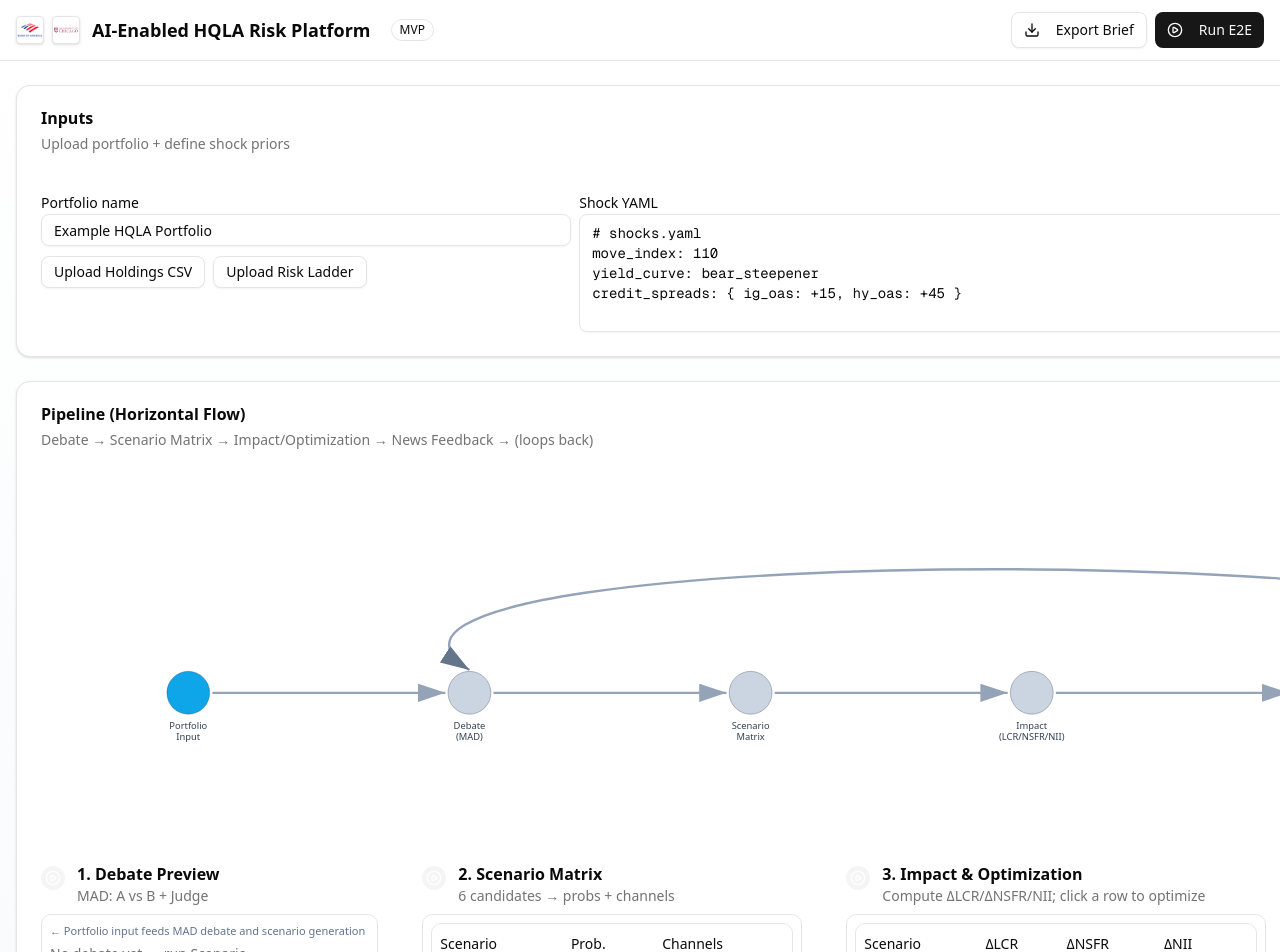
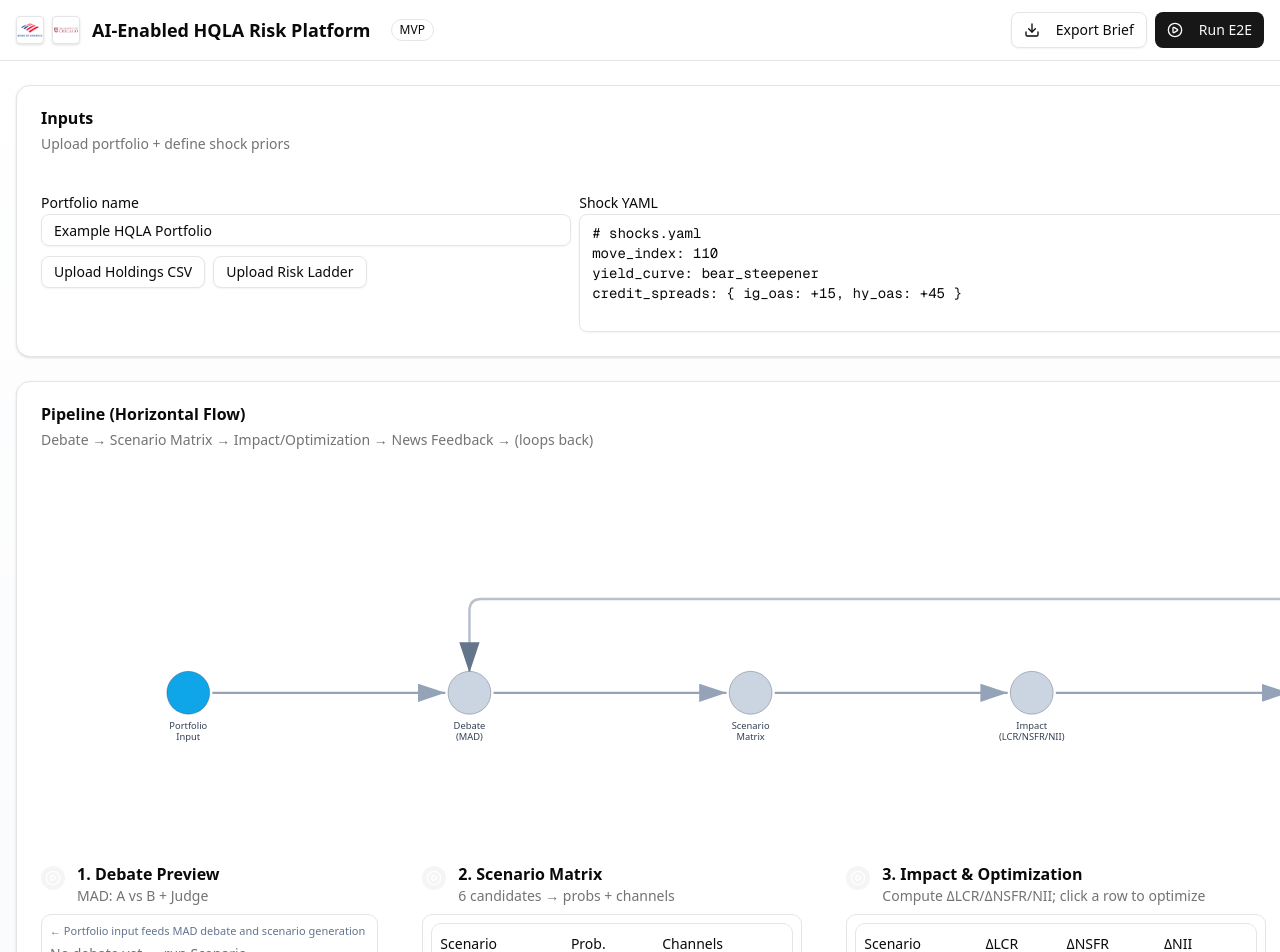
Before and after one commit to tatmaca/bofa_hqla, a Next.js app in the folder dashboard/: page / in a window 1280 px wide. Shown: the top 952 px of the page. Built offline with nearby package versions, Linux system fonts and the light colour scheme.

Commit message:
updated arrow

```diff
--- a/dashboard/src/app/page.tsx
+++ b/dashboard/src/app/page.tsx
@@ -490,11 +490,50 @@ function FlowCanvas({
           );
         })}
 
-        {/* Smooth loop back from News to top of MAD */}
-        <path
-          d={`M ${nodes[5].x+26} ${nodes[5].y} C ${nodes[5].x+320} -140, ${nodes[1].x-320} -140, ${nodes[1].x} ${nodes[1].y-34}`}
-          fill="none" stroke="#94a3b8" strokeWidth="3.6" markerEnd="url(#arrow-strong)"
-        />
+        {/* Staple-style loop: up from top of News → left across → down into top-center of Debate */}
+        {(() => {
+          // Node circle radius must match the circle r used below
+          const Rnode = 32;
+
+          // News node (index 5) top point
+          const newsX = nodes[5].x;
+          const newsYTop = nodes[5].y - Rnode;
+
+          // Debate node (index 1) top center point
+          const debX = nodes[1].x;
+          const debYTop = nodes[1].y - Rnode;
+
+          // Top rail height (a bit above the nodes row)
+          const topY = Math.min(nodes[1].y, nodes[5].y) - 140;
+
+          // Corner radius for soft right-angle turns
+          const r = 18;
+
+          const d = [
+            // Start at top of News, go straight up to the top rail (with rounded corner onto the rail)
+            `M ${newsX} ${newsYTop}`,
+            `V ${topY + r}`,
+            `Q ${newsX} ${topY} ${newsX - r} ${topY}`,
+            // Go left across the top rail toward Debate (round corner to point downward)
+            `H ${debX + r}`,
+            `Q ${debX} ${topY} ${debX} ${topY + r}`,
+            // Go straight down into the top-center of Debate, so arrowhead points down
+            `V ${debYTop + 2}`
+          ].join(' ');
+
+          return (
+            <path
+              d={d}
+              fill="none"
+              stroke="#64748b"
+              strokeWidth="3.8"
+              strokeOpacity="0.45"
+              strokeLinejoin="round"
+              strokeLinecap="round"
+              markerEnd="url(#arrow-strong)"
+            />
+          );
+        })()}
 
         {/* Nodes */}
         {nodes.map((n, idx)=> (
```
